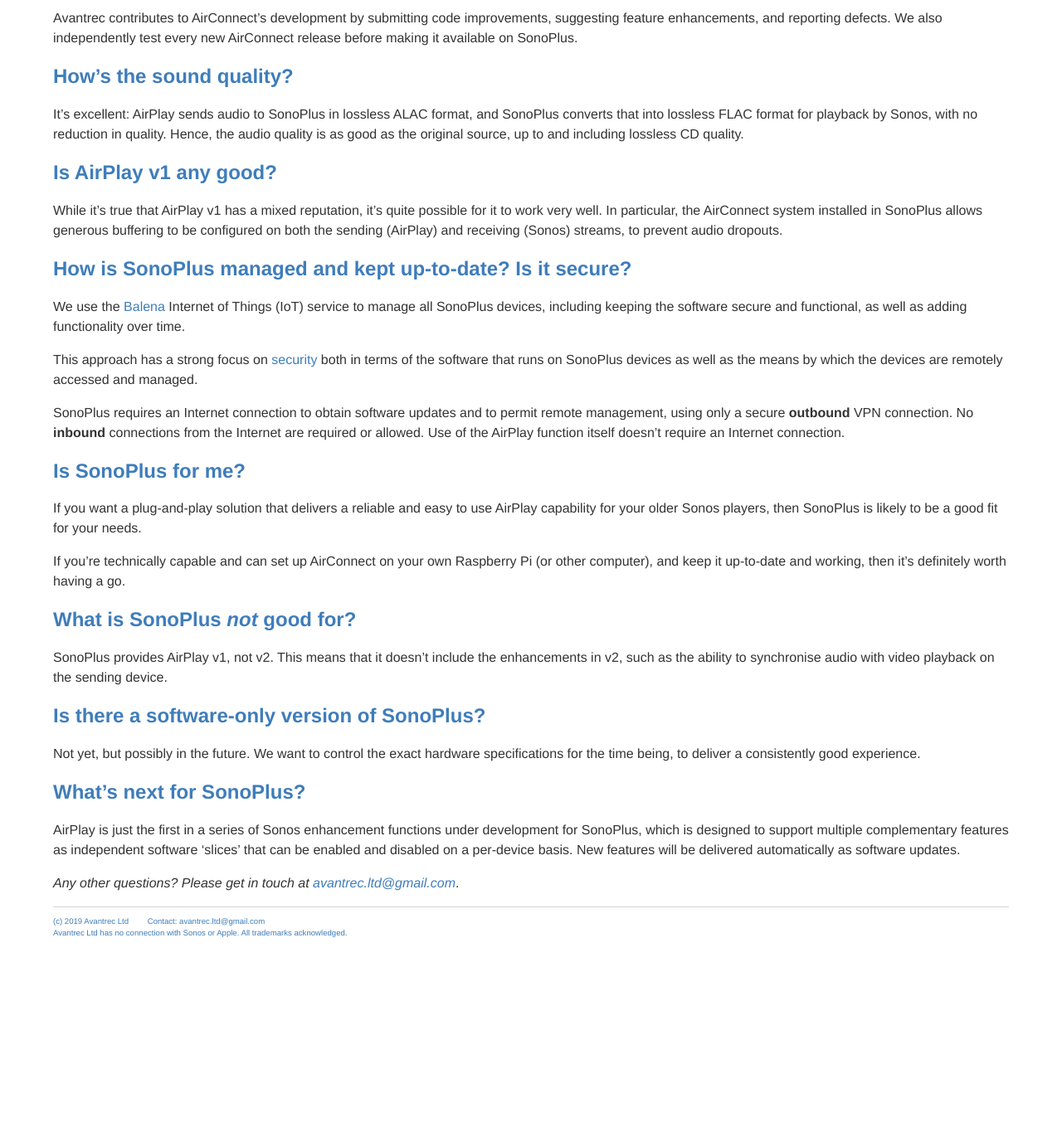
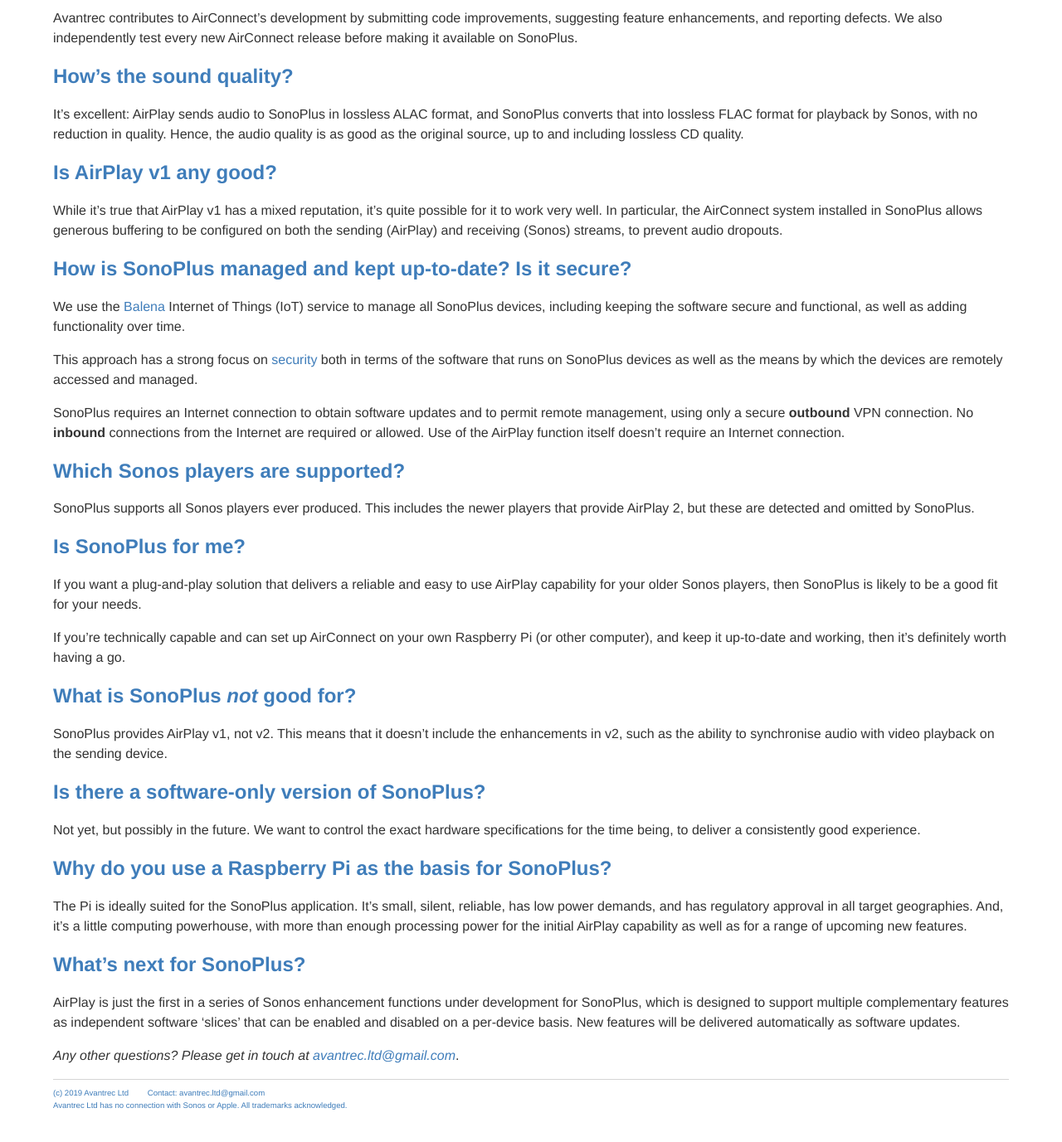
Before and after one commit to avantrec/avantrec.github.io, a Jekyll site: the page built from sonoplus/faq.md, in a window 1280 px wide and 1400 px high, scrolled down 2298 px. Shown: the top 1377 px of the window at 83% size. Built offline with Jekyll 4.4.1, drawn with Linux system fonts in a browser that asks for light colours; before the commit the page ends 3490 px from its top, so only the background shows below that; some of the changed text lies outside the part shown.

Commit message:
Minor improvements

```diff
--- a/sonoplus/faq.md
+++ b/sonoplus/faq.md
@@ -62,6 +62,10 @@
 
 SonoPlus requires an Internet connection to obtain software updates and to permit remote management, using only a secure **outbound** VPN connection. No **inbound** connections from the Internet are required or allowed. Use of the AirPlay function itself doesn't require an Internet connection.
 
+## Which Sonos players are supported?
+
+SonoPlus supports all Sonos players ever produced. This includes the newer players that provide AirPlay 2, but these are detected and omitted by SonoPlus.
+
 ## Is SonoPlus for me?
 
 If you want a plug-and-play solution that delivers a reliable and easy to use AirPlay capability for your older Sonos players, then SonoPlus is likely to be a good fit for your needs.
@@ -76,6 +80,10 @@
 
 Not yet, but possibly in the future. We want to control the exact hardware specifications for the time being, to deliver a consistently good experience.
 
+## Why do you use a Raspberry Pi as the basis for SonoPlus?
+
+The Pi is ideally suited for the SonoPlus application. It's small, silent, reliable, has low power demands, and has regulatory approval in all target geographies. And, it's a little computing  powerhouse, with more than enough processing power for the initial AirPlay capability as well as for a range of upcoming new features.
+
 ## What's next for SonoPlus?
 
 AirPlay is just the first in a series of Sonos enhancement functions under development for SonoPlus, which is designed to support multiple complementary features as independent software 'slices' that can be enabled and disabled on a per-device basis. New features will be delivered automatically as software updates.
```
Also changed, not shown: other parts of sonoplus/faq.md (+1 -1 lines), sonoplus/index.md (+1 -1 lines).
